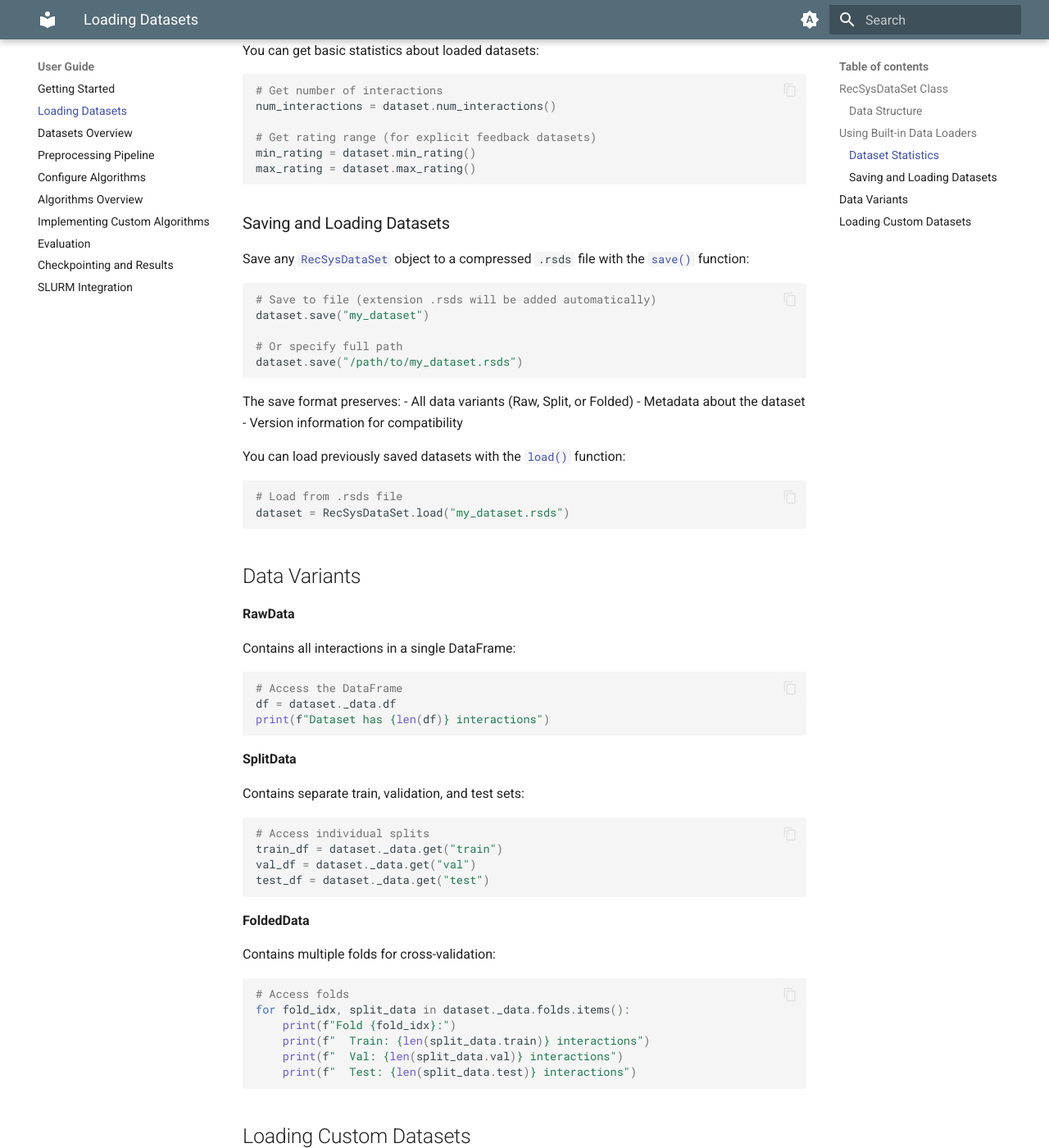
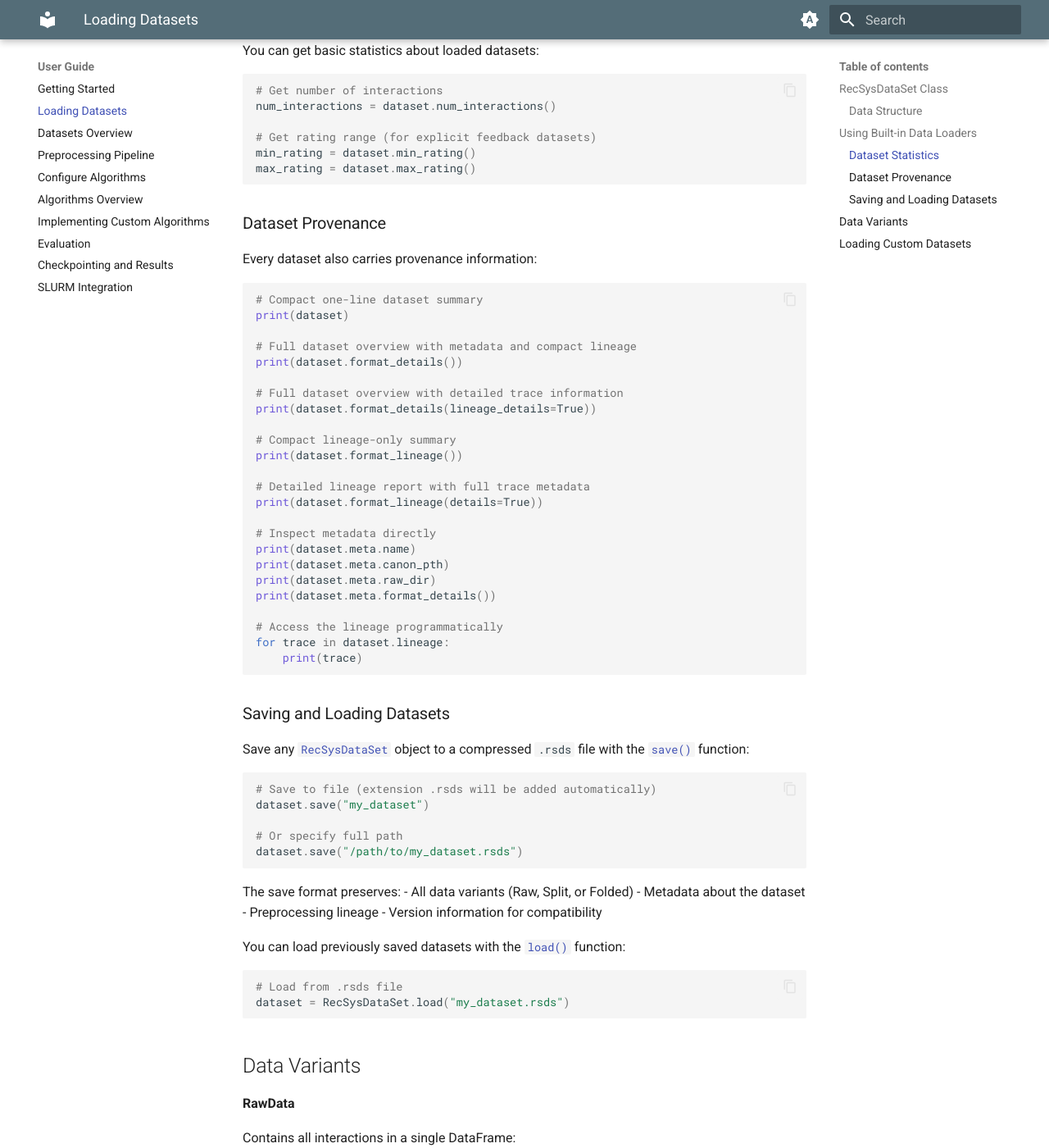
Before and after one commit to ISG-Siegen/OmniRec, an MkDocs documentation site: the page built from docs/loading_datasets.md, in a window 1280 px wide and 1400 px high, scrolled down 1605 px. Shown: the whole window at 82% size. Built offline with MkDocs 1.6.1 and Material for MkDocs 9.7.7, drawn with Linux system fonts in a browser that asks for light colours; the version menu is left out.

Commit message:
docs: add provenance usage examples
Document compact and detailed dataset summaries, lineage formatting, and metadata access patterns.

````diff
--- a/docs/loading_datasets.md
+++ b/docs/loading_datasets.md
@@ -67,6 +67,37 @@ min_rating = dataset.min_rating()
 max_rating = dataset.max_rating()
 ```
 
+### Dataset Provenance
+
+Every dataset also carries provenance information:
+
+```python
+# Compact one-line dataset summary
+print(dataset)
+
+# Full dataset overview with metadata and compact lineage
+print(dataset.format_details())
+
+# Full dataset overview with detailed trace information
+print(dataset.format_details(lineage_details=True))
+
+# Compact lineage-only summary
+print(dataset.format_lineage())
+
+# Detailed lineage report with full trace metadata
+print(dataset.format_lineage(details=True))
+
+# Inspect metadata directly
+print(dataset.meta.name)
+print(dataset.meta.canon_pth)
+print(dataset.meta.raw_dir)
+print(dataset.meta.format_details())
+
+# Access the lineage programmatically
+for trace in dataset.lineage:
+    print(trace)
+```
+
 ### Saving and Loading Datasets
 
 Save any [`RecSysDataSet`](api/dataset_management.md#omnirec.recsys_data_set.RecSysDataSet) object to a compressed `.rsds` file with the [`save()`](api/dataset_management.md#omnirec.recsys_data_set.RecSysDataSet.save) function:
@@ -82,6 +113,7 @@ dataset.save("/path/to/my_dataset.rsds")
 The save format preserves:
 - All data variants (Raw, Split, or Folded)
 - Metadata about the dataset
+- Preprocessing lineage
 - Version information for compatibility
 
 You can load previously saved datasets with the [`load()`](api/dataset_management.md#omnirec.recsys_data_set.RecSysDataSet.load) function:
````
